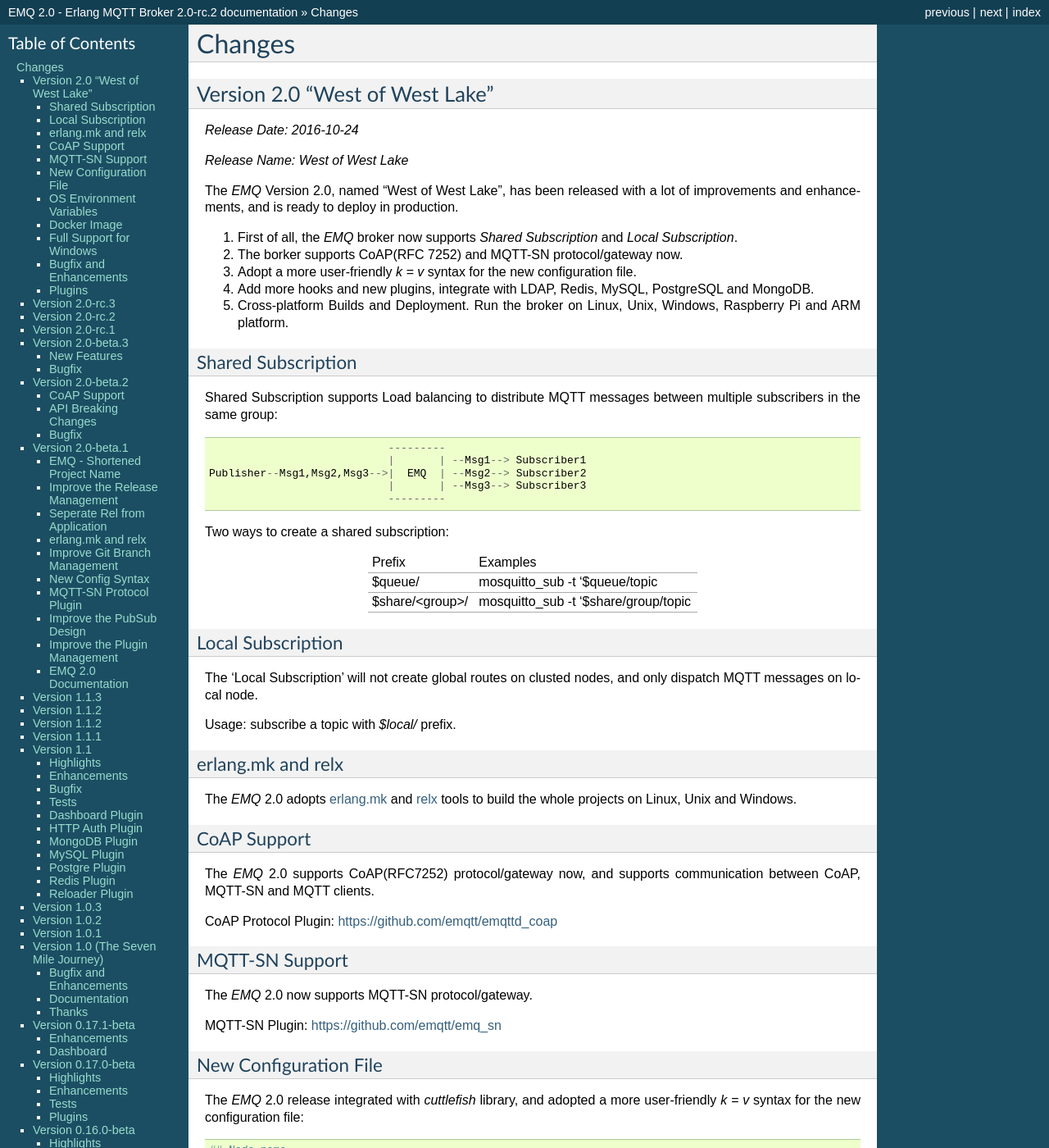
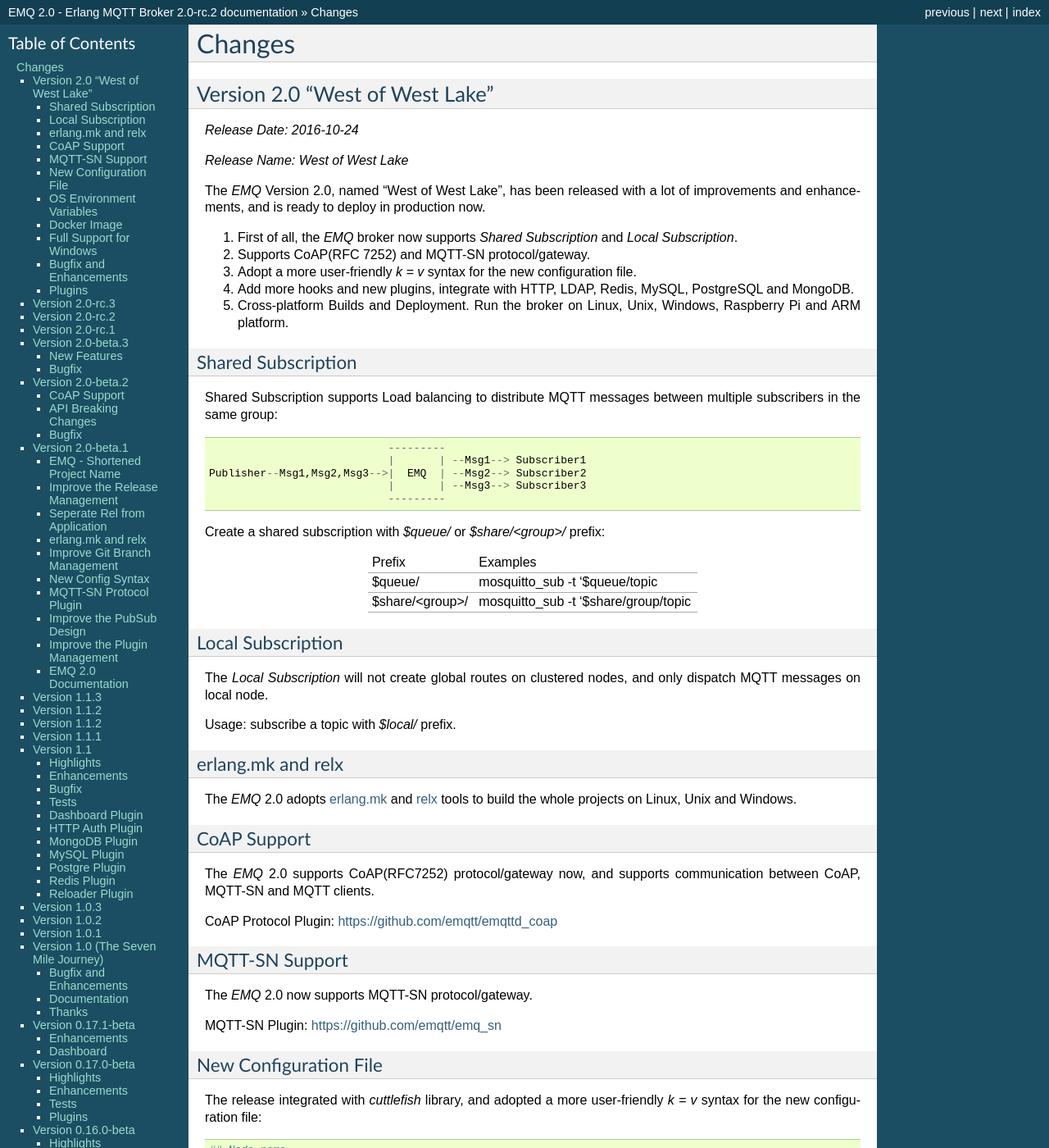
Before and after one commit to emqxarchive/emqx-docs-en, a Sphinx documentation site: the page built from source/changes.rst, in a window 1280 px wide and 1400 px high. Shown: the whole window at 82% size. Built offline with Sphinx 7.4.7, drawn with Linux system fonts in a browser that asks for light colours; some of the changed text lies outside the part shown.

Commit message:
update changes

```diff
--- a/source/changes.rst
+++ b/source/changes.rst
@@ -15,15 +15,15 @@
 
 *Release Name: West of West Lake*
 
-The *EMQ* Version 2.0, named "West of West Lake", has been released with a lot of improvements and enhancements, and is ready to deploy in production.
+The *EMQ* Version 2.0, named "West of West Lake", has been released with a lot of improvements and enhancements, and is ready to deploy in production now.
 
 1. First of all, the *EMQ* broker now supports `Shared Subscription` and `Local Subscription`.
 
-2. The borker supports CoAP(RFC 7252) and MQTT-SN protocol/gateway now.
+2. Supports CoAP(RFC 7252) and MQTT-SN protocol/gateway.
 
 3. Adopt a more user-friendly `k = v` syntax for the new configuration file.
 
-4. Add more hooks and new plugins, integrate with LDAP, Redis, MySQL, PostgreSQL and MongoDB.
+4. Add more hooks and new plugins, integrate with HTTP, LDAP, Redis, MySQL, PostgreSQL and MongoDB.
 
 5. Cross-platform Builds and Deployment. Run the broker on Linux, Unix, Windows, Raspberry Pi and ARM platform.
 
@@ -38,7 +38,7 @@
                                 |       | --Msg3--> Subscriber3
                                 ---------
 
-Two ways to create a shared subscription:
+Create a shared subscription with `$queue/` or `$share/<group>/` prefix:
 
 +-----------------+-------------------------------------------+
 |  Prefix         | Examples                                  |
@@ -51,7 +51,7 @@
 Local Subscription
 ------------------
 
-The 'Local Subscription' will not create global routes on clusted nodes, and only dispatch MQTT messages on local node.
+The `Local Subscription` will not create global routes on clustered nodes, and only dispatch MQTT messages on local node.
 
 Usage: subscribe a topic with `$local/` prefix.
 
@@ -77,7 +77,7 @@
 New Configuration File
 ----------------------
 
-The *EMQ* 2.0 release integrated with `cuttlefish` library, and adopted a more user-friendly `k = v` syntax for the new configuration file:
+The release integrated with `cuttlefish` library, and adopted a more user-friendly `k = v` syntax for the new configuration file:
 
 .. code-block:: properties
 
@@ -118,7 +118,7 @@
 Docker Image
 ------------
 
-We released an official Docker Image for EMQ 2.0. The open source project for Dockerfile: https://github.com/emqtt/emq_docker.
+We released an official Docker Image for *EMQ* 2.0. The open source project for Dockerfile: https://github.com/emqtt/emq_docker.
 
 Full Support for Windows
 ------------------------
```
Also changed, not shown: other parts of source/changes.rst (+1 -1 lines).
